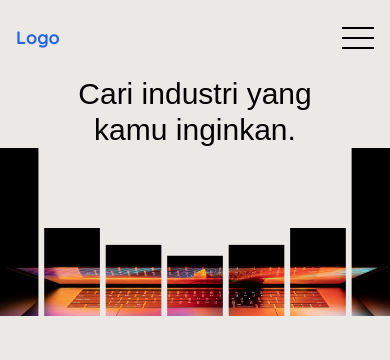
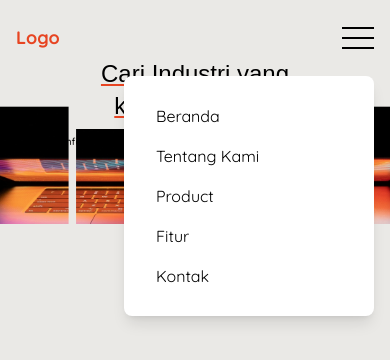
Before and after one commit to tiswan14/triaz-dev, a website: page tentangkami.html in a window 390 px wide. Both pictures are taken after a click on the button 358 px from the left and 38 px from the top of the page. Drawn offline with Linux system fonts and the light colour scheme; a web font is replaced by a local one.

Commit message:
Nuluykeun Product

```diff
--- a/tentangkami.html
+++ b/tentangkami.html
@@ -1,5 +1,6 @@
 <!DOCTYPE html>
 <html lang="en">
+
 <head>
   <meta charset="UTF-8" />
   <meta name="viewport" content="width=device-width, initial-scale=1.0" />
@@ -8,86 +9,48 @@
   <!-- Font -->
   <link rel="preconnect" href="https://fonts.googleapis.com" />
   <link rel="preconnect" href="https://fonts.gstatic.com" crossorigin />
-    <link
-      href="https://fonts.googleapis.com/css2?family=Delta+Gothic+One&family=Quicksand:wght@300..700&display=swap"
-      rel="stylesheet"
-    />
+  <link href="https://fonts.googleapis.com/css2?family=Delta+Gothic+One&family=Quicksand:wght@300..700&display=swap"
+    rel="stylesheet" />
 
   <!-- CDN Icons -->
-    <link
-    rel="stylesheet"
-    href="https://cdnjs.cloudflare.com/ajax/libs/font-awesome/6.0.0-beta3/css/all.min.css"
-  />
+  <link rel="stylesheet" href="https://cdnjs.cloudflare.com/ajax/libs/font-awesome/6.0.0-beta3/css/all.min.css" />
   <!-- CDN Icons -->
 
 </head>
+
 <body>
   <!-- Navbar -->
-    <header class="bg-transparent top-0 left-0 w-full flex items-center z-10">
+  <header class="bg-transparent absolute top-0 left-0 w-full flex items-center z-10">
     <div class="container">
       <div class="flex items-center justify-between relative">
         <div class="px-4">
-            <a href="#home" class="font-bold text-lg text-blue-600 block py-6">
-              Logo</a
-            >
+          <a href="#home" class="font-bold text-lg text-triatry block py-6"> Logo</a>
         </div>
         <div class="flex items-center px-4">
-            <button
-              id="hamburger"
-              name="hamburger"
-              type="button"
-              class="block absolute right-4 lg:hidden"
-            >
-              <span
-                class="hamburger-line transition duration-300 ease-in-out origin-top-left"
-              ></span>
-              <span
-                class="hamburger-line transition duration-300 ease-in-out"
-              ></span>
-              <span
-                class="hamburger-line transition duration-300 ease-in-out origin-bottom-left"
-              ></span>
+          <button id="hamburger" name="hamburger" type="button" class="block absolute right-4 lg:hidden">
+            <span class="hamburger-line transition duration-300 ease-in-out origin-top-left"></span>
+            <span class="hamburger-line transition duration-300 ease-in-out"></span>
+            <span class="hamburger-line transition duration-300 ease-in-out origin-bottom-left"></span>
           </button>
 
-            <nav
-              id="navMenu"
-              class="hidden absolute py-5 bg-white shadow-lg rounded-lg max-w-[250px] w-full right-4 top-full lg:block lg:static lg:bg-transparent lg:max-w-full lg:shadow-none lg:rounded-none"
-            >
-              <ul class="block lg:flex">
+          <nav id="navMenu"
+            class="hidden absolute py-5 bg-white shadow-lg rounded-lg max-w-[250px] w-full right-4 top-full lg:block lg:static lg:bg-transparent lg:max-w-full lg:shadow-none lg:rounded-none">
+            <ul class="block lg:flex ">
               <li class="group">
-                  <a
-                    href="#"
-                    class="text-base text-black py-2 mx-8 flex group-hover:text-blue-700"
-                    >Beranda</a
-                  >
+                <a href="#" class="text-base text-black py-2 mx-8  flex group-hover:text-triatry">Beranda</a>
               </li>
               <li class="group">
-                  <a
-                    href="#"
-                    class="text-base text-black py-2 mx-8 flex group-hover:text-blue-700"
-                    >Tentang Kami</a
-                  >
+                <a href="#" class="text-base text-black py-2 mx-8 flex group-hover:text-triatry">Tentang
+                  Kami</a>
               </li>
               <li class="group">
-                  <a
-                    href="#"
-                    class="text-base text-black py-2 mx-8 flex group-hover:text-blue-700"
-                    >Product</a
-                  >
+                <a href="#" class="text-base text-black py-2 mx-8 flex group-hover:text-triatry">Product</a>
               </li>
               <li class="group">
-                  <a
-                    href="#"
-                    class="text-base text-black py-2 mx-8 flex group-hover:text-blue-700"
-                    >Fitur</a
-                  >
+                <a href="#" class="text-base text-black py-2 mx-8 flex group-hover:text-triatry">Fitur</a>
               </li>
               <li class="group">
-                  <a
-                    href="#"
-                    class="text-base text-black py-2 mx-8 flex group-hover:text-blue-700"
-                    >Kontak</a
-                  >
+                <a href="#" class="text-base text-black py-2 mx-8 flex group-hover:text-triatry">Kontak</a>
               </li>
             </ul>
           </nav>
@@ -96,17 +59,29 @@
     </div>
   </header>
   <!-- End Navbar -->
+
+
+
+
+
+
   <!-- Hero Section -->
-    <main>
-      <section">
-        <h1 class="text-center font-delta text text-3xl">
-          Cari industri yang <br />kamu inginkan.
+  <div class="relative">
+    <div class="bg-cover h-56 bg-center w-full max-w-full lg:h-[29rem] md:h-[20rem]"
+      style="background-image: url(./img/hero-tentangkami.png)">
+      <div class="flex flex-col items-center justify-center h-full relative p-10 ">
+        <h1 class="text-2xl text-center font-delta lg:text-6xl md:text-4xl mt-2">
+          <span class="underline decoration-triatry">Cari Industri yang <br>kamu inginkan.
         </h1>
-        <img src="img/hero-tentangkami.png" alt="" class='mb-2' />
-      </section>
-    </main>
+        <div class="text-sm text-center mt-2 lg:mt-12">
+          <span class="text-[10px] font-medium lg:text-xl">Manfaatkan masa kini untuk menunjang kesuksesan di masa
+            depan.</span>
+        </div>
+      </div>
+    </div>
+  </div>
 
 </body>
-  <!-- <script src="js/index.js"></script> -->
+<script src="js/index.js"></script>
 
 </html>
```
Also changed, not shown: product.html (+10 -7 lines), src/output.css. Lines whose indentation alone changed are shown as unchanged.
